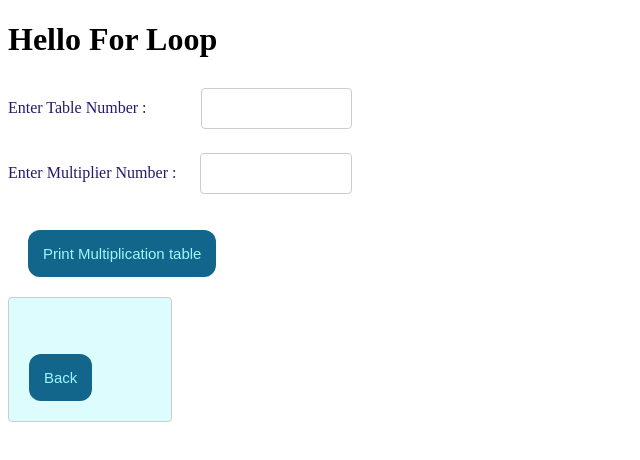
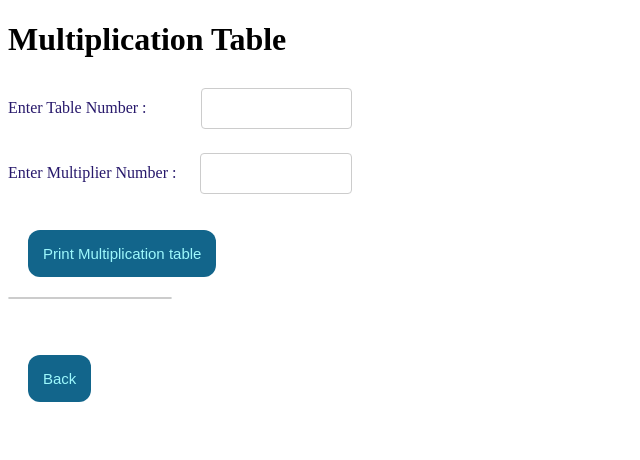
Before and after one commit to mmaarig/forLoopJS, a plain HTML site: page index.html in a window 1280 px wide. Shown: the whole page, without its empty margins (0-640 px from the left). Drawn offline with Linux system fonts and the light colour scheme.

Commit message:
Update index.html

```diff
--- a/index.html
+++ b/index.html
@@ -9,13 +9,14 @@
     <script src="./app.js"></script>
 </head>
 <body>
-    <h1>Hello For Loop </h1>
-
+    <div class="container">
+<h1>Multiplication Table</h1>
 <p>    Enter Table Number : <input id="number" min="2"/></p>
 <p>    Enter Multiplier Number : <input id="number2" /></p>
     <button onclick="printTable()">Print Multiplication table</button><br>
-    <div id="result">
+    <div id="result"></div>
 
     <br><br><a href="https://mmaarig.github.io/jsAssignment/index.html"><button>Back</button></a>
+</div>
 </body>
 </html>
```
